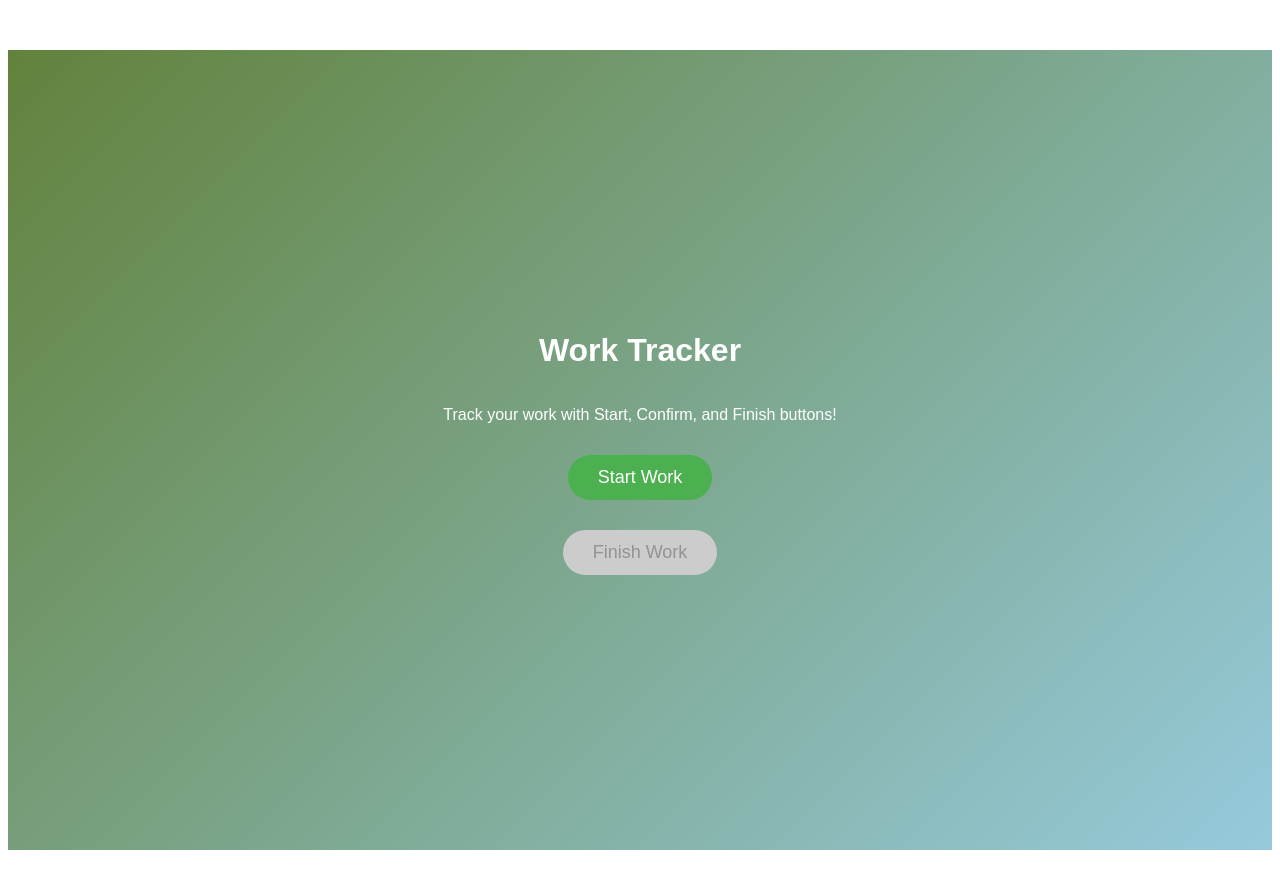
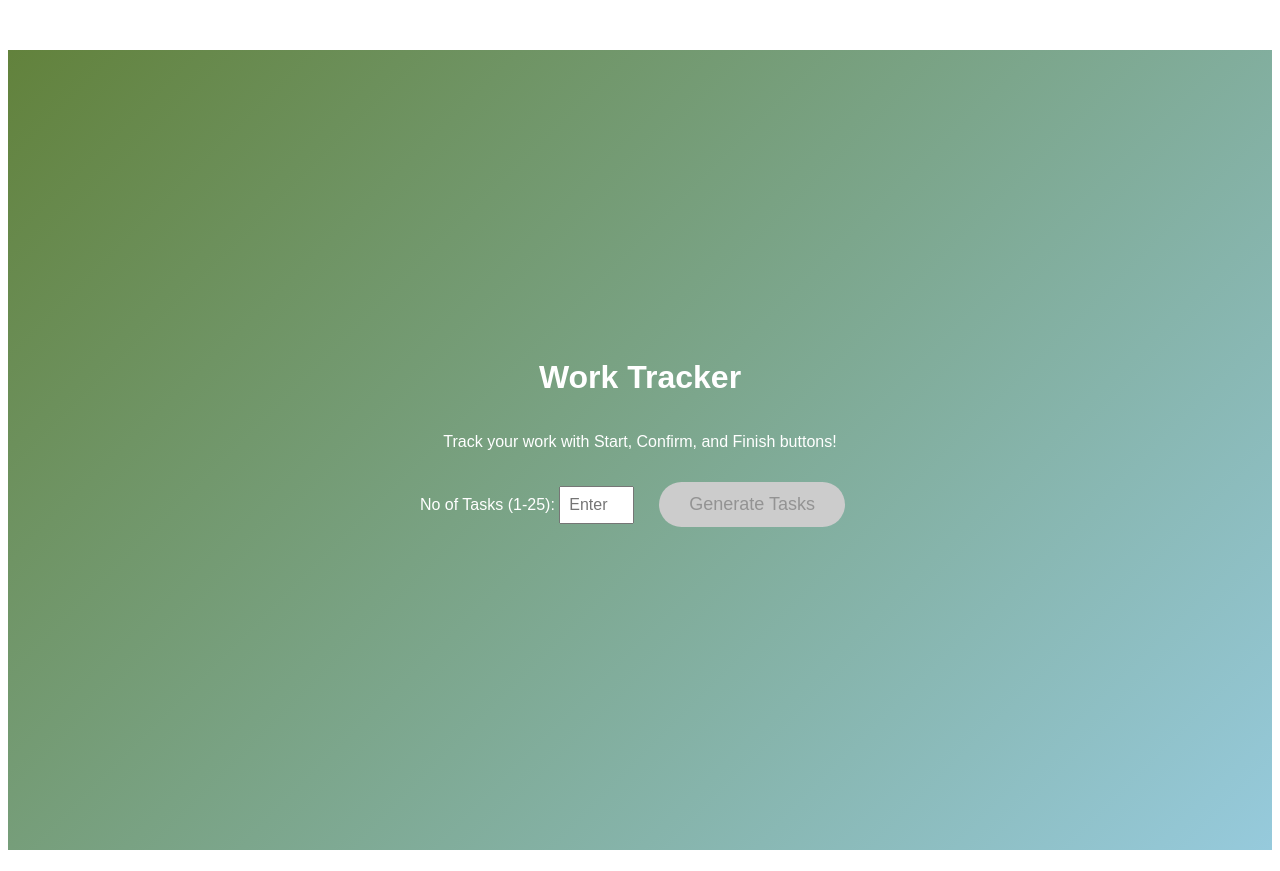
Before and after one commit to ydesai22/myfirst-vue, a Vue app: page /second in a window 1280 px wide. Built offline with nearby package versions, Linux system fonts and the light colour scheme.

Commit message:
task management

```diff
--- a/src/components/HomePage.vue
+++ b/src/components/HomePage.vue
@@ -83,12 +83,11 @@
       </p>
       <button class="btn" @click="goToSecondPage">Go to Second Page</button>
 
-      <!-- Form Section -->
       <div class="form-container">
         <h2>Contact Us</h2>
         <p>We'd love to hear from you! Please fill out the form below:</p>
         <form @submit.prevent="handleSubmit">
-          <!-- Name Input -->
+
           <div class="form-group">
             <label for="name">Name</label>
             <input
@@ -100,7 +99,7 @@
             />
           </div>
 
-          <!-- Email Input -->
+
           <div class="form-group">
             <label for="email">Email</label>
             <input
@@ -112,8 +111,7 @@
             />
           </div>
 
-          <!-- Phone Input -->
-          <div class="form-group">
+           <div class="form-group">
             <label for="phone">Phone</label>
             <input
               type="tel"
@@ -126,12 +124,11 @@
             />
           </div>
 
-          <!-- Submit Button -->
+
           <button class="btn" type="submit">Submit</button>
         </form>
       </div>
 
-      <!-- Success Popup -->
       <div v-if="successPopup" class="popup success">
         <p>🎉 Form submitted successfully! Thank you for reaching out!</p>
         <button @click="closePopup">Close</button>
--- a/src/components/SecondPage.vue
+++ b/src/components/SecondPage.vue
@@ -2,8 +2,54 @@
   <div class="second-page">
     <h1>Work Tracker</h1>
     <p>Track your work with Start, Confirm, and Finish buttons!</p>
-    <button :disabled="!isStartEnabled" @click="openModal('start')">Start Work</button>
-    <button :disabled="!isFinishEnabled" @click="openModal('finish')">Finish Work</button>
+
+    <!-- Task Input -->
+    <div class="task-input">
+      <label for="numTasks">No of Tasks (1-25): </label>
+      <input
+        type="number"
+        id="numTasks"
+        v-model.number="numTasks"
+        min="1"
+        max="25"
+        placeholder="Enter number of tasks"
+      />
+      <button :disabled="!isTaskInputValid" @click="generateTasks">Generate Tasks</button>
+    </div>
+
+    <!-- Task Table -->
+    <table v-if="tasks.length > 0" class="task-table">
+      <thead>
+        <tr>
+          <th>Task Name</th>
+          <th>Start</th>
+          <th>Stop</th>
+        </tr>
+      </thead>
+      <tbody>
+        <tr v-for="(task, index) in tasks" :key="index">
+          <td>{{ task.name }}</td>
+          <td>
+            <button
+              :disabled="task.isStarted"
+              @click="startTask(index)"
+              class="btn-start"
+            >
+              Start
+            </button>
+          </td>
+          <td>
+            <button
+              :disabled="!task.isStarted || task.isStopped"
+              @click="stopTask(index)"
+              class="btn-stop"
+            >
+              Stop
+            </button>
+          </td>
+        </tr>
+      </tbody>
+    </table>
 
     <!-- Modal -->
     <div v-if="showModal" class="overlay">
@@ -20,15 +66,39 @@
 export default {
   data() {
     return {
-      isStartEnabled: true, // Start button is enabled initially
-      isFinishEnabled: false, // Finish button is disabled initially
-      showModal: false, // Controls modal visibility
-      modalMessage: "", // Message displayed in the modal
-      currentAction: "", // Tracks the current action (start/finish)
+      numTasks: null, // Number of tasks input
+      tasks: [], // Task details
+      isStartEnabled: true, // Start button state
+      isFinishEnabled: false, // Finish button state
+      showModal: false, // Modal visibility
+      modalMessage: "", // Modal message
+      currentAction: "", // Current action in modal (start/finish)
     };
   },
+  computed: {
+    // Validate task input between 1 and 25
+    isTaskInputValid() {
+      return this.numTasks >= 1 && this.numTasks <= 25;
+    },
+  },
   methods: {
-    // Open the modal with a specific action
+    // Generate tasks based on input
+    generateTasks() {
+      this.tasks = Array.from({ length: this.numTasks }, (_, index) => ({
+        name: `Task ${index + 1}`,
+        isStarted: false,
+        isStopped: false,
+      }));
+    },
+    // Start a specific task
+    startTask(index) {
+      this.tasks[index].isStarted = true;
+    },
+    // Stop a specific task
+    stopTask(index) {
+      this.tasks[index].isStopped = true;
+    },
+    // Open modal with specified action
     openModal(action) {
       this.currentAction = action;
       this.modalMessage =
@@ -37,62 +107,47 @@ export default {
           : "Are you sure you want to finish work?";
       this.showModal = true;
 
-      // Store modal state in localStorage
+      // Save modal state in localStorage
       localStorage.setItem("showModal", true);
       localStorage.setItem("modalMessage", this.modalMessage);
       localStorage.setItem("currentAction", this.currentAction);
     },
-
-    // Confirm the action and update button states
+    // Confirm action and update button states
     confirmAction() {
       if (this.currentAction === "start") {
-        this.isStartEnabled = false; // Disable Start button
-        this.isFinishEnabled = true; // Enable Finish button
+        this.isStartEnabled = false;
+        this.isFinishEnabled = true;
       } else if (this.currentAction === "finish") {
-        this.isStartEnabled = true; // Enable Start button
-        this.isFinishEnabled = false; // Disable Finish button
+        this.isStartEnabled = true;
+        this.isFinishEnabled = false;
       }
-
-      // Reset modal state and clear from localStorage
       this.closeModal();
       localStorage.removeItem("showModal");
       localStorage.removeItem("modalMessage");
       localStorage.removeItem("currentAction");
     },
-
-    // Close the modal without changing states
+    // Close the modal
     closeModal() {
       this.showModal = false;
       this.currentAction = "";
-
-      // Clear modal data from localStorage
       localStorage.removeItem("showModal");
       localStorage.removeItem("modalMessage");
       localStorage.removeItem("currentAction");
     },
-
-    // Restore state from localStorage on page load
+    // Restore state from localStorage
     restoreState() {
-      // Restore modal state
       this.showModal = JSON.parse(localStorage.getItem("showModal")) || false;
       this.modalMessage = localStorage.getItem("modalMessage") || "";
       this.currentAction = localStorage.getItem("currentAction") || "";
-
-      // Restore button states
-      this.isStartEnabled =
-        JSON.parse(localStorage.getItem("isStartEnabled")) ?? true;
-      this.isFinishEnabled =
-        JSON.parse(localStorage.getItem("isFinishEnabled")) ?? false;
     },
   },
   mounted() {
-    this.restoreState(); // Restore state when the component loads
+    this.restoreState();
   },
 };
 </script>
 
 <style scoped>
-/* Page Background */
 .second-page {
   text-align: center;
   margin-top: 50px;
@@ -106,7 +161,17 @@ export default {
   font-family: 'Arial', sans-serif;
 }
 
-/* Buttons */
+/* Task Input Section */
+.task-input {
+  margin-bottom: 20px;
+}
+
+input {
+  padding: 8px;
+  font-size: 1rem;
+  margin-right: 10px;
+}
+
 button {
   margin: 15px;
   padding: 12px 30px;
@@ -132,48 +197,48 @@ button:not(:disabled):hover {
   transform: scale(1.05);
 }
 
-/* Modal Overlay */
+/* Task Table */
+.task-table {
+  margin-top: 20px;
+  border-collapse: collapse;
+  width: 80%;
+}
+
+.task-table th,
+.task-table td {
+  border: 1px solid #ddd;
+  padding: 12px;
+  text-align: center;
+}
+
+.task-table th {
+  background-color: #f4f4f4;
+  color: #333;
+}
+
+/* Modal */
 .overlay {
   position: fixed;
   top: 0;
   left: 0;
   width: 100%;
   height: 100%;
-  background: rgba(0, 0, 0, 0.6); /* Dark semi-transparent background */
+  background: rgba(0, 0, 0, 0.6);
   display: flex;
   justify-content: center;
   align-items: center;
   z-index: 1000;
 }
 
-/* Modal Box */
 .modal {
-  background: white; /* Bright background for contrast */
-  color: #333; /* Dark text for readability */
+  background: white;
+  color: #333;
   padding: 20px;
   border-radius: 10px;
   text-align: center;
   box-shadow: 0 4px 6px rgba(0, 0, 0, 0.2);
   max-width: 400px;
   width: 90%;
-  animation: fadeIn 0.5s ease-in-out;
-}
-
-/* Modal Text */
-.modal p {
-  font-size: 1.2em;
-  margin-bottom: 20px;
-}
-
-/* Modal Buttons */
-.modal button {
-  margin: 10px;
-  padding: 10px 20px;
-  font-size: 16px;
-  cursor: pointer;
-  border: none;
-  border-radius: 5px;
-  transition: all 0.2s ease;
 }
 
 .modal button:first-of-type {
@@ -181,28 +246,8 @@ button:not(:disabled):hover {
   color: white;
 }
 
-.modal button:first-of-type:hover {
-  background-color: #45a049;
-}
-
 .modal button:last-of-type {
   background-color: #f44336;
   color: white;
 }
-
-.modal button:last-of-type:hover {
-  background-color: #e53935;
-}
-
-/* Animations */
-@keyframes fadeIn {
-  0% {
-    opacity: 0;
-    transform: scale(0.9);
-  }
-  100% {
-    opacity: 1;
-    transform: scale(1);
-  }
-}
 </style>
```
